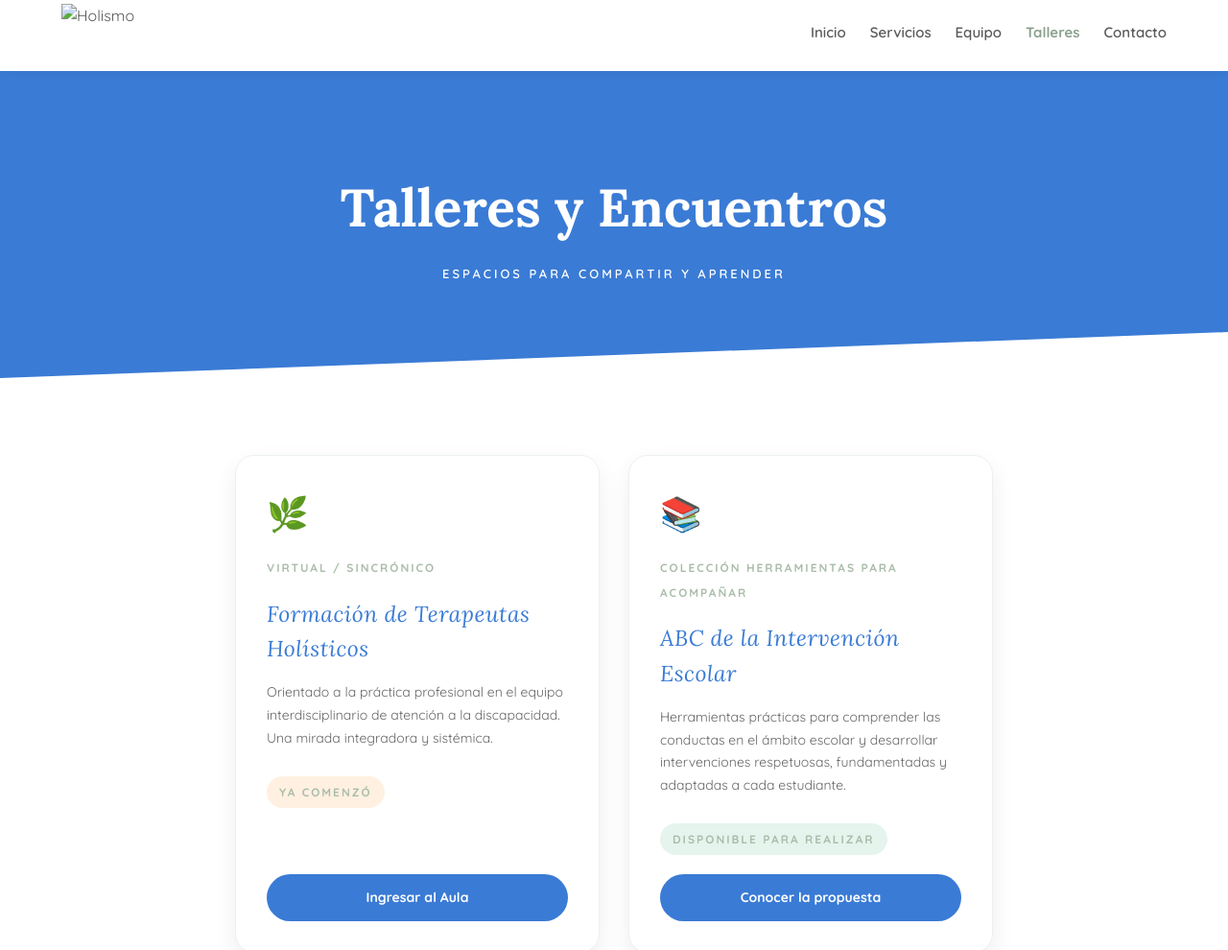
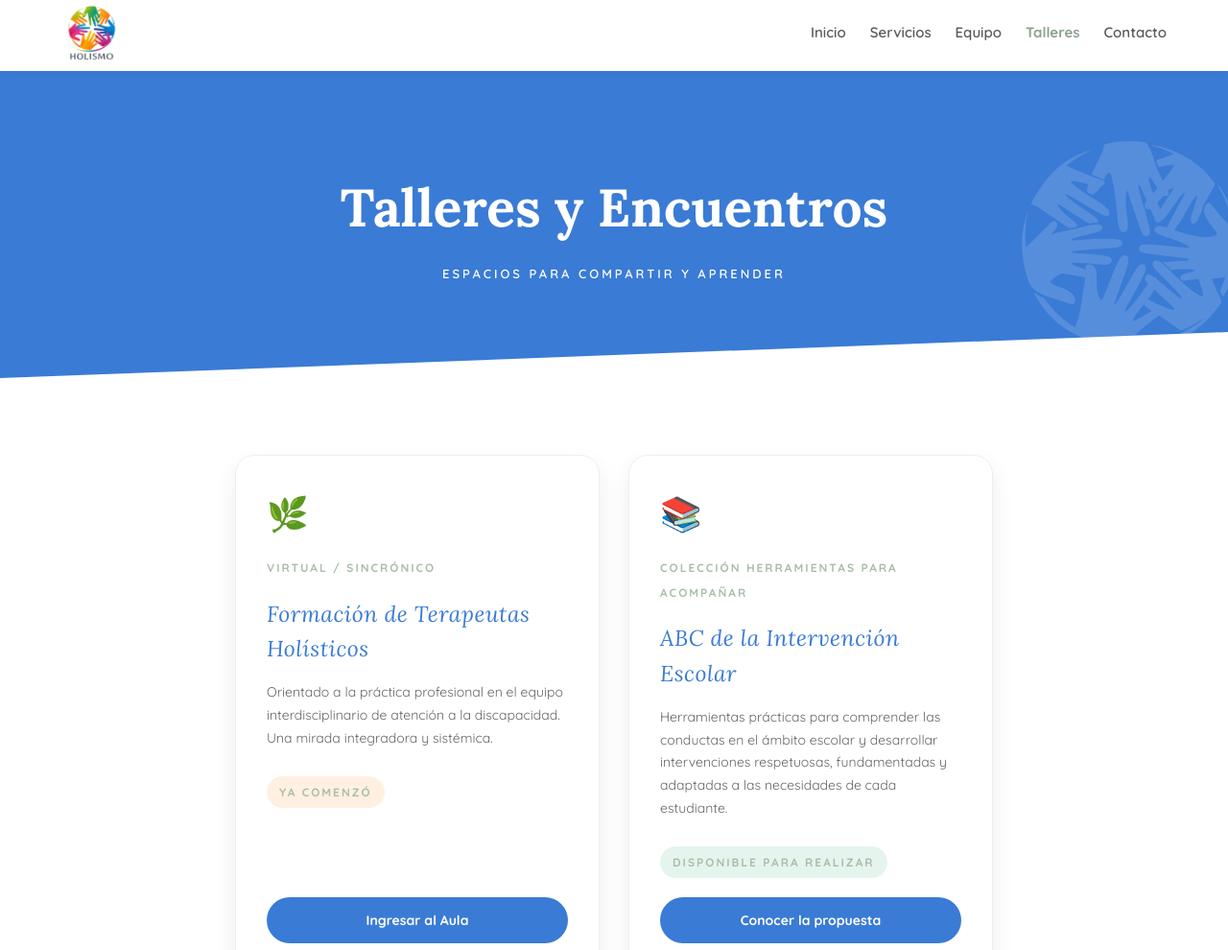
Before and after one commit to lsnieg-design/holismo, a plain HTML site: page talleres/index.html in a window 1280 px wide. Shown: the part 6-996 px from the top of the page at 96% size. Drawn offline with Linux system fonts and the light colour scheme; files that its build step writes are made by us from their sources.

Commit message:
Update index.html

```diff
--- a/talleres/index.html
+++ b/talleres/index.html
@@ -5,7 +5,8 @@
     <meta charset="UTF-8">
     <meta name="viewport" content="width=device-width, initial-scale=1.0">
     <title>Holismo | Talleres</title>
-    <link rel="stylesheet" href="style.css">
+
+    <link rel="stylesheet" href="/style.css">
 
     <link href="https://fonts.googleapis.com/css2?family=Lora:ital,wght@0,400;0,700;1,400&family=Quicksand:wght@400;600;700&display=swap" rel="stylesheet">
 
@@ -122,18 +123,20 @@
 <body>
 
 <header>
-    <img src="logo.png" class="logo-header" alt="Holismo">
+    <img src="/logo.png" class="logo-header" alt="Holismo">
 
     <nav class="nav-menu" id="nav-menu">
         <a href="/">Inicio</a>
         <a href="/servicios">Servicios</a>
         <a href="/equipo">Equipo</a>
-        <a href="/talleres" class="active">Talleres</a>
+        <a href="/talleres/" class="active">Talleres</a>
         <a href="/contacto">Contacto</a>
     </nav>
 
     <div class="menu-hamburguesa" id="menu-toggle">
-        <span></span><span></span><span></span>
+        <span></span>
+        <span></span>
+        <span></span>
     </div>
 </header>
 
@@ -155,7 +158,7 @@
     ">
 
         <div style="position:absolute; right:-30px; bottom:-30px; opacity:0.15;">
-            <img src="logo.png" style="width:280px; filter:brightness(0) invert(1);" alt="">
+            <img src="/logo.png" style="width:280px; filter:brightness(0) invert(1);" alt="">
         </div>
 
         <h1 style="
@@ -207,7 +210,7 @@
                     </span>
                 </div>
 
-                <a href="terapeutasholisticos.html" class="btn-taller">
+                <a href="/terapeutasholisticos.html" class="btn-taller">
                     Ingresar al Aula
                 </a>
 
@@ -230,7 +233,7 @@
                         Herramientas prácticas para comprender las
                         conductas en el ámbito escolar y desarrollar
                         intervenciones respetuosas, fundamentadas
-                        y adaptadas a cada estudiante.
+                        y adaptadas a las necesidades de cada estudiante.
                     </p>
 
                     <span class="badge-estado disponible">
@@ -238,7 +241,7 @@
                     </span>
                 </div>
 
-                <a href="abc-intervencion-escolar.html" class="btn-taller">
+                <a href="/talleres/abc.html" class="btn-taller">
                     Conocer la propuesta
                 </a>
 
```
